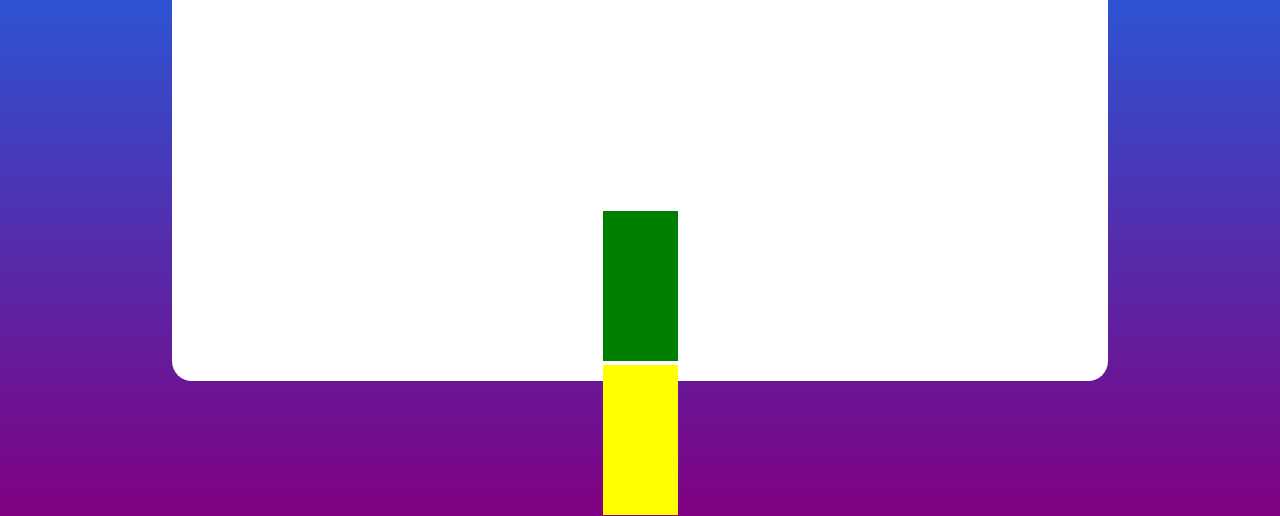
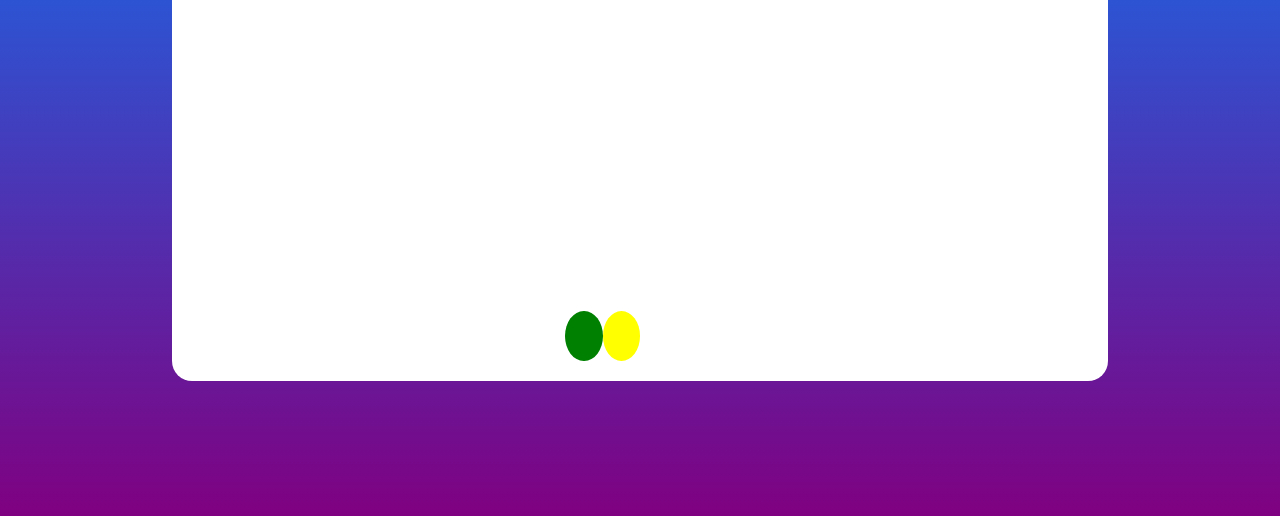
Before and after one commit to html-css-js23/steam-unicef, a plain HTML site: page index.html in a window 1280 px wide. Shown: the part 279-795 px from the top of the page. Drawn offline with Linux system fonts and the light colour scheme.

Commit message:
Update index.html

```diff
--- a/index.html
+++ b/index.html
@@ -28,11 +28,11 @@
             font-family: 'Advent Pro', sans-serif;
         }
 
-        #rounded-square {
+        #rounded-tracker {
             width: 150px; /* Adjust size as needed */
-            height: 150px; /* Adjust size as needed */
+            height: 50px; /* Adjust size as needed */
             background-color: white;
-            border-radius: 50%;
+            border-radius: 50px;
             position: absolute;
             bottom: 20px;
             left: 50%;
@@ -40,9 +40,10 @@
         }
 
         .progress-section {
-            width: 50%;
+            width: 25%;
             height: 100%;
-            display: inline-block;
+            float: left;
+            border-radius: 50%;
         }
 
         .green {
@@ -63,7 +64,7 @@
         <h1>Welcome on STEAM UNICEF page.</h1>
         <p>This webpage was created by NASAD students. We are wanting to help out with the environment. You can see our hydrotower progress below this.</p>
 
-        <div id="rounded-square">
+        <div id="rounded-tracker">
             <div class="progress-section green"></div>
             <div class="progress-section yellow"></div>
             <div class="progress-section white"></div>
```
